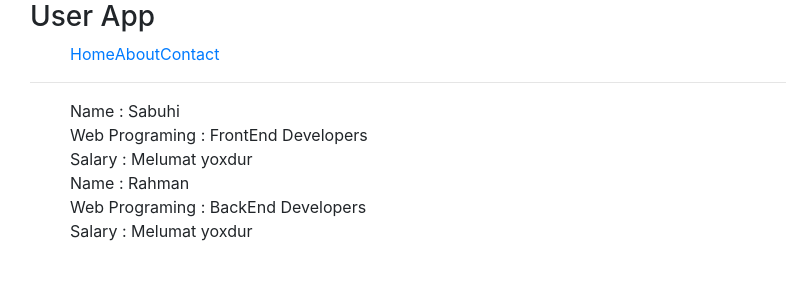
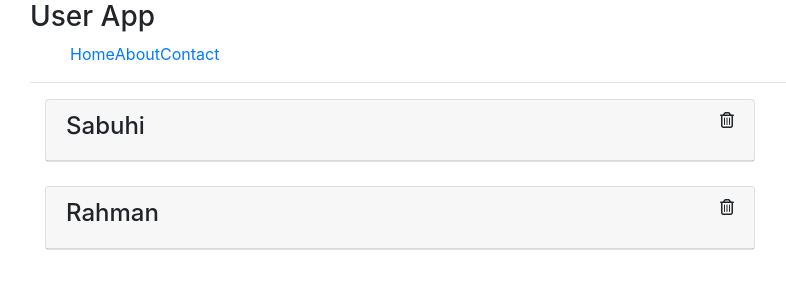
Before and after one commit to Sabuhi0/PragmatechFrontEndProject, a React (Create React App) app in the folder LearnReact/reactapp/: page / in a window 1280 px wide. Shown: the top 300 px of the page, without its empty margins (55-841 px from the left). Built offline with nearby package versions, Linux system fonts and the light colour scheme.

Commit message:
State Creation

```diff
--- a/LearnReact/reactapp/src/App.js
+++ b/LearnReact/reactapp/src/App.js
@@ -11,10 +11,12 @@
         <User
           name = "Sabuhi"
           webPrograming = "FrontEnd Developers"
+          salary = "800$"
         />
         <User
           name = "Rahman"
           webPrograming = "BackEnd Developers"
+          salary = "900$"
         />
       </div>
     </div>
--- a/LearnReact/reactapp/src/components/User.js
+++ b/LearnReact/reactapp/src/components/User.js
@@ -3,6 +3,16 @@
 
 
 class User extends Component {
+  state = {
+    isVisible:false
+  }
+  // constructor(props) {
+  //   super(props);
+
+  //   this.state = {
+  //     isVisible:false
+  //   }
+  // }
   static defaultProps = {
     name : "Melumat yoxdur",
     webPrograming : "Melumat yoxdur",
@@ -11,13 +21,22 @@
   render() {
     // Destructuring
     const {name,webPrograming,salary} = this.props
+    const {isVisible} = this.state
     return (
-      <div>
-        <ul>
-            <li>Name : {name}</li>
-            <li>Web Programing : {webPrograming}</li>
-            <li>Salary : {salary}</li>
-        </ul>
+      <div className="col-md-8 mb-4">
+        <div className="card">
+          <div className="card-header d-flex justify-content-between">
+            <h4 className="d-inline">{name}</h4>
+            <i className="far fa-trash-alt" style={{cursor:"pointer"}}></i>
+          </div>
+          {
+            isVisible ?
+            <div className="card-body">
+              <p className="card-text">Web Programing: {webPrograming}</p>
+              <p className="card-text">Salary: {salary}</p>
+            </div>: null
+          }
+        </div>
       </div>
     )
   }
```
